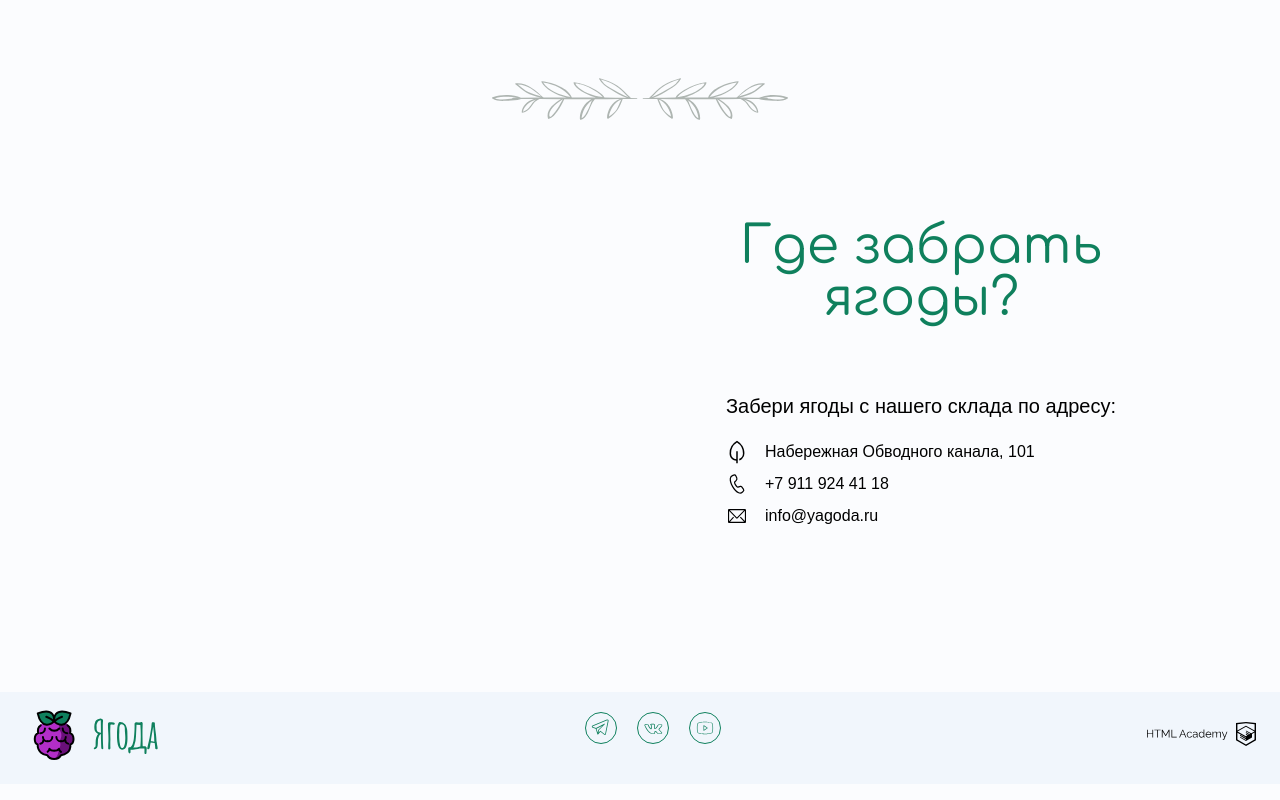
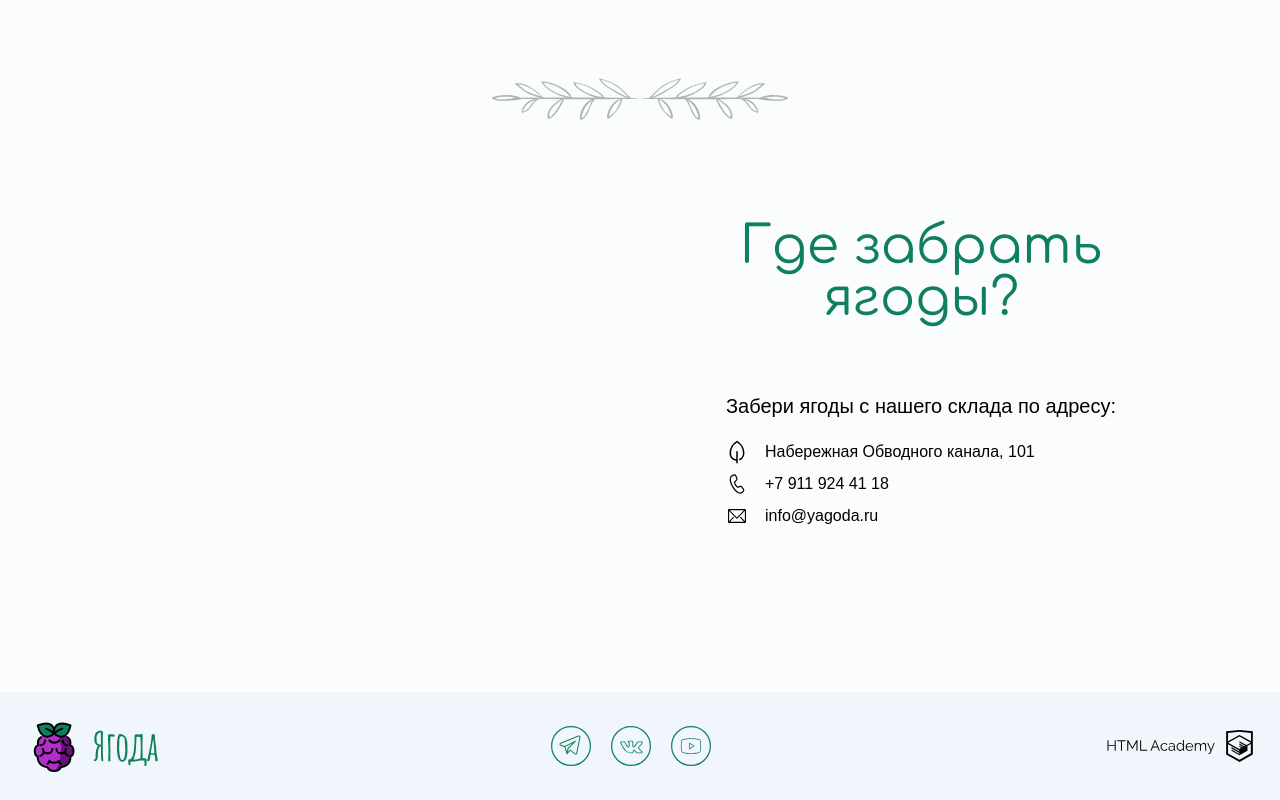
Before and after one commit to vikkont79/my-berry-shop, a website: page source/index.html in a window 1280 px wide. Shown: the part 3926-4726 px from the top of the page. Drawn offline with nearby package versions, Linux system fonts and the light colour scheme; files that its build step writes are made by us from their sources; a web font is replaced by a local one.

Commit message:
feat: добавляет адаптивные стили блока footer

```diff
--- a/source/index.html
+++ b/source/index.html
@@ -226,7 +226,7 @@
         </a>
       </li>
     </ul>
-    <a class="footer__copyright" href="https://htmlacademy.ru/" target="_blank" rel="noreferrer noopener">
+    <a class="footer__copyright link" href="https://htmlacademy.ru/" target="_blank" rel="noreferrer noopener">
       <span class="visually-hidden">Логотип HTML Academy.</span>
     </a>
   </footer>
--- a/source/styles/blocks/footer.scss
+++ b/source/styles/blocks/footer.scss
@@ -3,10 +3,20 @@
   flex-wrap: wrap;
   padding-block: var(--indent-3) var(--indent-5);
   background-color: var(--color-bg-alt);
+
+  @media (min-width: 768px) {
+    align-items: center;
+    padding-block: var(--indent-6);
+  }
 }
 
 .footer__socials {
   margin-inline-start: auto;
+  margin-block: var(--indent-2) var(--indent-5);
+
+  @media (min-width: 768px) {
+    margin-block: auto;
+  }
 }
 
 .footer__copyright {
@@ -19,4 +29,19 @@
   mask-position: center;
   mask-size: contain;
   mask-image: url("../../icons/developer.svg");
+
+  &:hover,
+  &:focus,
+  &:focus-visible {
+    background-color: var(--color-green-bright);
+  }
+
+  &:active {
+    background-color: var(--color-green-dark);
+  }
+
+  @media (min-width: 768px) {
+    inline-size: 153px;
+    block-size: 32px;
+  }
 }
--- a/source/styles/blocks/socials.scss
+++ b/source/styles/blocks/socials.scss
@@ -2,15 +2,18 @@
   display: flex;
   flex-wrap: wrap;
   gap: var(--indent-5);
-  margin-block: 0;
   padding-inline-start: 0;
-  padding-block: var(--indent-2) var(--indent-5);
   list-style-type: none;
 }
 
 .socials__item {
   inline-size: var(--indent-8);
   block-size: var(--indent-8);
+
+  @media (min-width: 768px) {
+    inline-size: 40px;
+    block-size: 40px;
+  }
 }
 
 .socials__link {
@@ -21,6 +24,21 @@
   mask-repeat: no-repeat;
   mask-position: center;
   mask-size: contain;
+
+  &:hover,
+  &:focus,
+  &:focus-visible {
+    background-color: var(--color-green-bright);
+  }
+
+  &:active {
+    opacity: 0.5;
+  }
+
+  @media (min-width: 768px) {
+    inline-size: 40px;
+    block-size: 40px;
+  }
 }
 
 .socials__link--tg {
```
